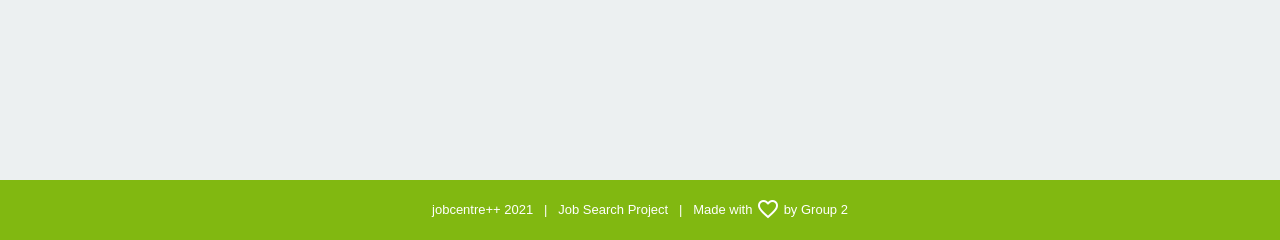
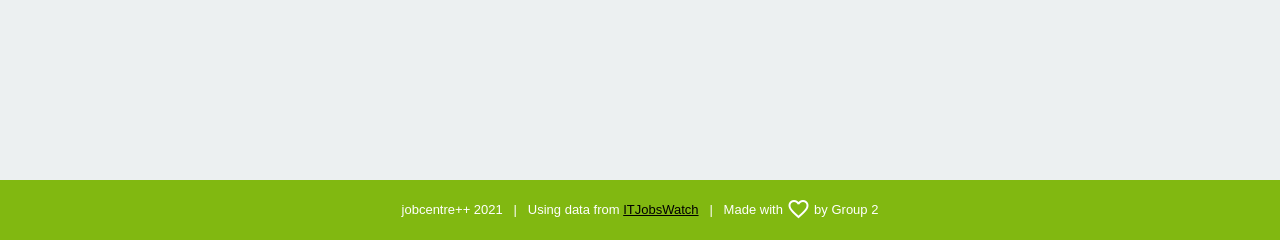
Before and after one commit to engineering89-job-project-group-2/project, a Flask app: page / in a window 1280 px wide. Shown: the part 560-800 px from the top of the page. Run offline with Flask 2, Linux system fonts and the light colour scheme; some libraries are stand-ins or nearby versions.

Commit message:
Sneakily added in the attribution link to ITJobsWatch
As part of the ITJobsWatch terms of service, anywhere we use their data we need to give an attribution link, I just added it in to the footer for easy spotting. More info here: https://www.itjobswatch.co.uk/copyright.aspx

```diff
--- a/app/templates/base.html
+++ b/app/templates/base.html
@@ -93,7 +93,7 @@
 
         <div class="footer">
             <div class="footer-wrapper">
-                jobcentre++ 2021 &nbsp; | &nbsp; Job Search Project &nbsp; | &nbsp; Made with <span class="material-icons" style="transform: translate(0, 7px);">favorite_border</span> by Group 2
+                jobcentre++ 2021 &nbsp; | &nbsp; Using data from <a href="https://www.itjobswatch.co.uk/copyright.aspx" target="_blank">ITJobsWatch</a> &nbsp; | &nbsp; Made with <span class="material-icons" style="transform: translate(0, 7px);">favorite_border</span> by Group 2
             </div>
         </div>
 
```
